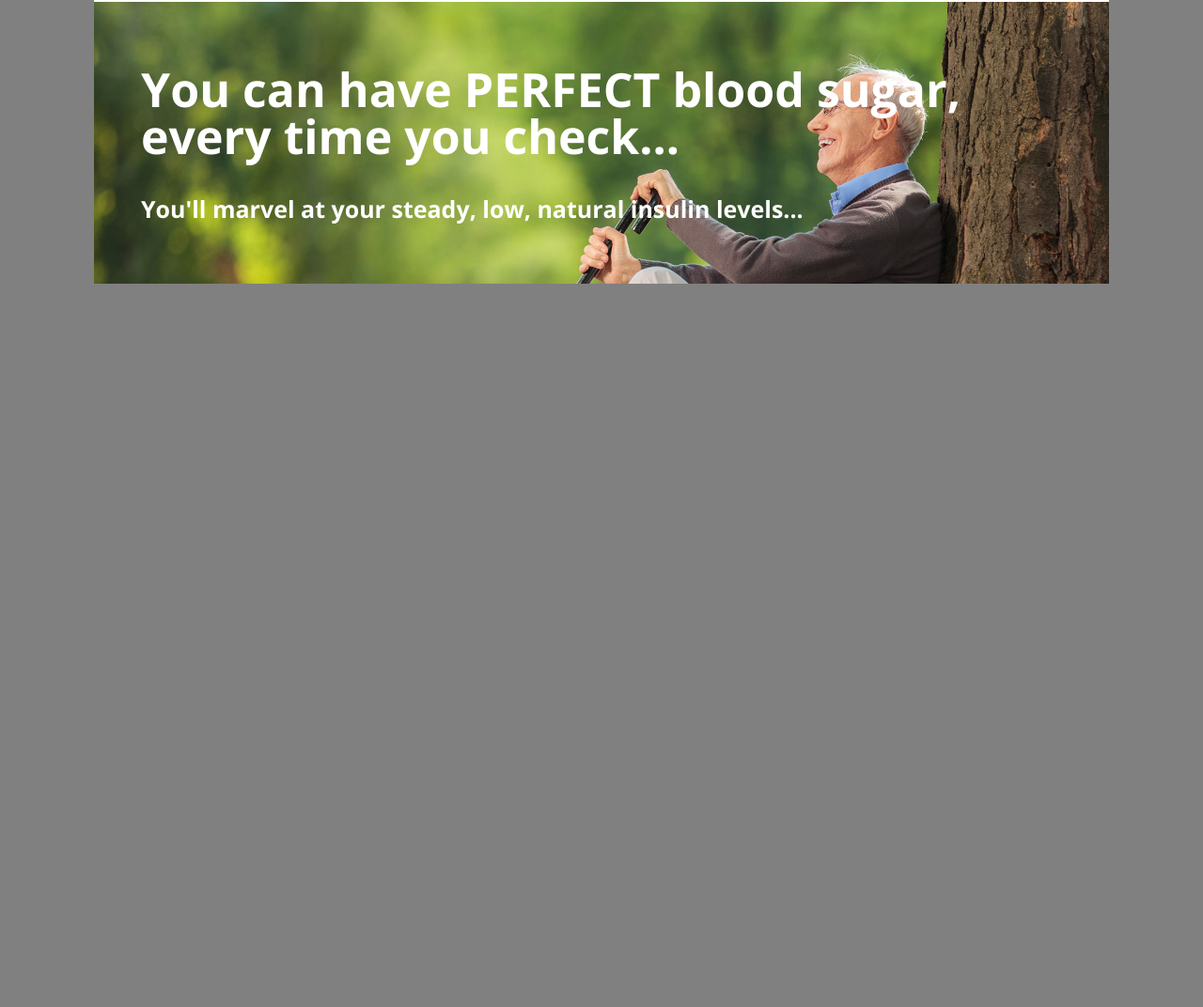
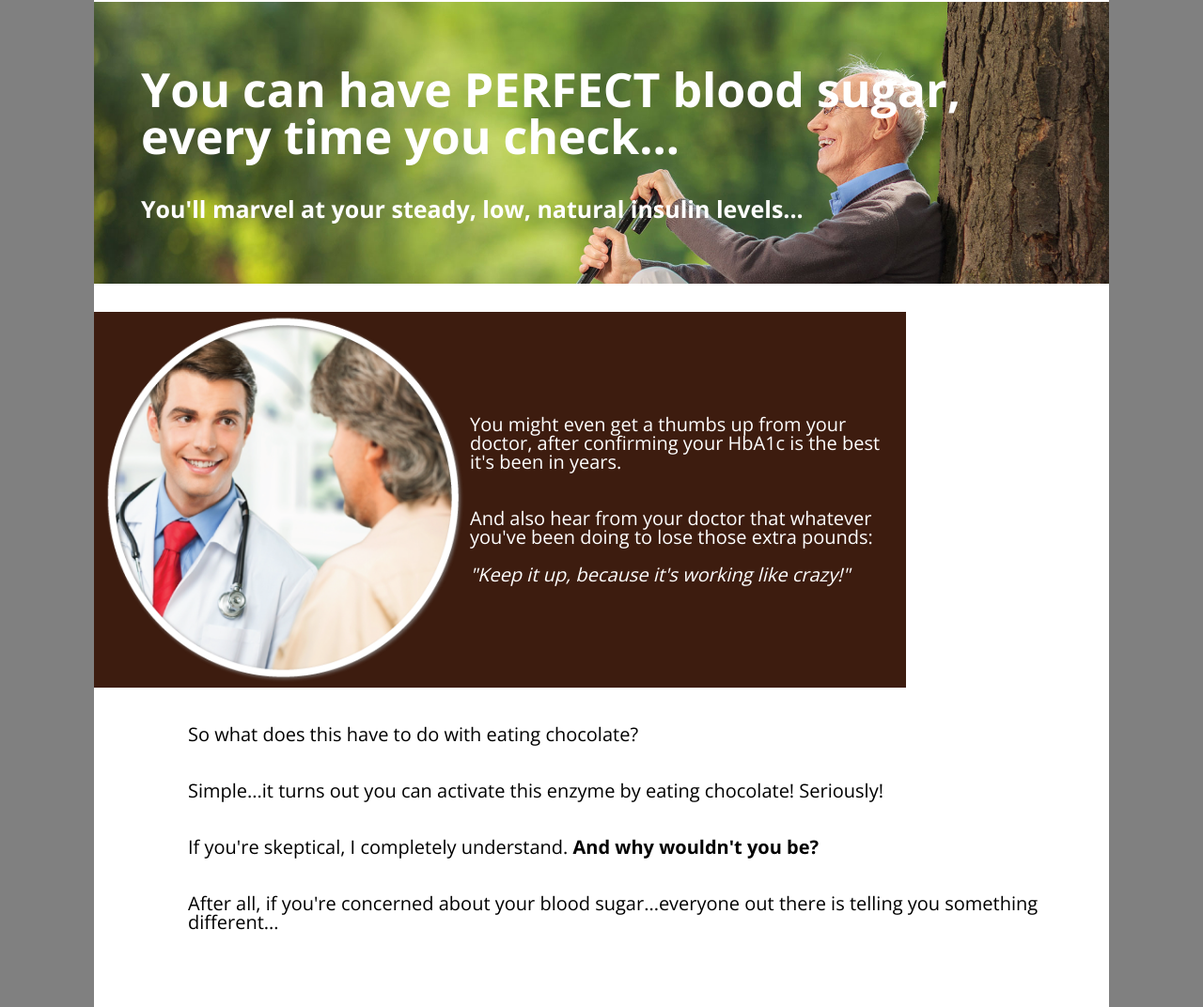
Before and after one commit to kbuicuong/agora-mockup, a website: page index.html in a window 1280 px wide. Shown: the part 1554-2626 px from the top of the page at 94% size. Before the commit the page ends 1856 px from the top, so only its background shows below. Drawn offline with nearby package versions, Linux system fonts and the light colour scheme.

Commit message:
Added the doctor section

```diff
--- a/index.html
+++ b/index.html
@@ -83,7 +83,28 @@
                 <h2 class="parallax__sub">You'll marvel at your steady, low, natural insulin levels...</h2>
             </section>
 
+            <section class="doctor">
 
+                <div class="doctor__banner">
+
+                    <img src="/images/DoctorAndLady_6.png" alt="doctor" class="doctor__banner__image">
+
+                    <div class="doctor__banner__text">
+                        <p class="mb-md">You might even get a thumbs up from your doctor, after confirming your HbA1c is the best it's been in years.</p>
+                        <p class="mb-sm">And also hear from your doctor that whatever you've been doing to lose those extra pounds:</p>
+                        <p class="italic">"Keep it up, because it's working like crazy!"</p>
+                    </div>
+
+                </div>
+
+                <div class="doctor__texts">
+                    <p class="doctor__texts__text">So what does this have to do with eating chocolate?</p>
+                    <p class="doctor__texts__text">Simple...it turns out you can activate this enzyme by eating chocolate! Seriously!</p>
+                    <p class="doctor__texts__text">If you're skeptical, I completely understand. <b>And why wouldn't you be?</b></p>
+                    <p class="doctor__texts__text">After all, if you're concerned about your blood sugar...everyone out there is telling you something different...</p>
+                </div>
+
+            </section>
 
         </main>
 
--- /dev/null
+++ b/sass/_doctor.scss
@@ -0,0 +1,31 @@
+.doctor{
+    padding-top: 3rem;
+    background-color: #fff;
+
+    &__banner{
+        display: flex;
+        align-items: center;
+        background-color: #3d1c0f;
+        width: 80%;
+
+        &__text{
+            color: #fff;
+            font-size: 2rem;
+        }
+
+        &__image{
+            height: 40rem;
+            width: 40rem;
+        }
+    }
+
+    &__texts{
+        margin-left: 10rem;
+        padding-bottom: 4rem;
+
+        &__text{
+            margin: 4rem 0;
+            font-size: 2rem;
+        }
+    }
+}
--- a/sass/_typography.scss
+++ b/sass/_typography.scss
@@ -7,6 +7,10 @@
     @extend %heading;
     font-size: 4.5rem;
     line-height: 1;
+}
+
+.italic{
+    font-style: italic;
 }
 
 .mt-sm{
--- a/sass/main.scss
+++ b/sass/main.scss
@@ -3,3 +3,4 @@
 @import "headline";
 @import "secret";
 @import "parallax";
+@import "doctor";
```
Also changed, not shown: css/style.css.
